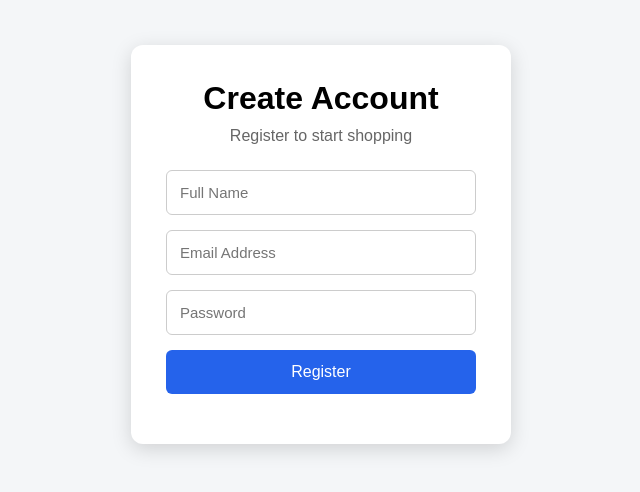
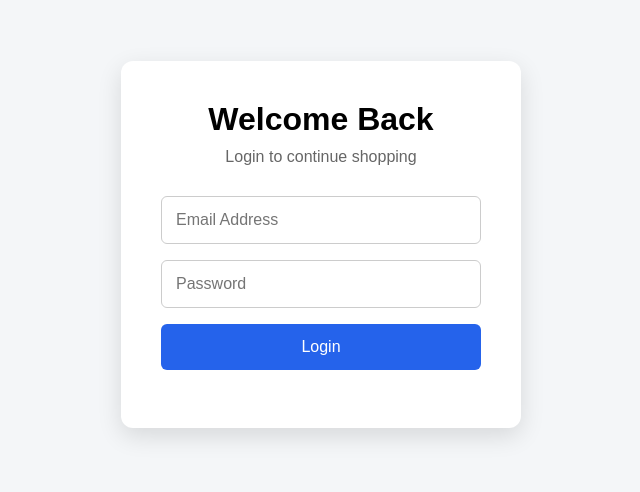
Before and after one commit to roobannetworker/online-shopping-agile-project, a plain HTML site: page index.html in a window 1280 px wide. Shown: the part 156-648 px from the top of the page, without its empty margins (319-959 px from the left). Drawn offline with Linux system fonts and the light colour scheme.

Commit message:
Implement PBI-02 user login

```diff
--- a/index.html
+++ b/index.html
@@ -3,28 +3,37 @@
 <head>
     <meta charset="UTF-8">
     <meta name="viewport" content="width=device-width, initial-scale=1.0">
-    <title>User Registration</title>
+    <title>User Login</title>
     <link rel="stylesheet" href="style.css">
 </head>
+
 <body>
 
-    <div class="container">
-        <div class="registration-box">
-            <h1>Create Account</h1>
-            <p>Register to start shopping</p>
+    <div class="login-container">
+        <h1>Welcome Back</h1>
+        <p>Login to continue shopping</p>
 
-            <form id="registrationForm">
-                <input type="text" id="name" placeholder="Full Name" required>
+        <form id="loginForm">
 
-                <input type="email" id="email" placeholder="Email Address" required>
+            <input
+                type="email"
+                id="email"
+                placeholder="Email Address"
+                required
+            >
 
-                <input type="password" id="password" placeholder="Password" required>
+            <input
+                type="password"
+                id="password"
+                placeholder="Password"
+                required
+            >
 
-                <button type="submit">Register</button>
+            <button type="submit">Login</button>
 
-                <p id="message"></p>
-            </form>
-        </div>
+            <p id="message"></p>
+
+        </form>
     </div>
 
     <script src="script.js"></script>
--- a/script.js
+++ b/script.js
@@ -1,15 +1,23 @@
-document.getElementById("registrationForm").addEventListener("submit", function(event) {
+const loginForm = document.getElementById("loginForm");
+const message = document.getElementById("message");
+
+loginForm.addEventListener("submit", function (event) {
     event.preventDefault();
 
-    const name = document.getElementById("name").value;
-    const email = document.getElementById("email").value;
+    const email = document.getElementById("email").value.trim();
     const password = document.getElementById("password").value;
-    const message = document.getElementById("message");
 
-    if (name && email && password) {
-        message.textContent = "Registration successful!";
+    if (email === "" || password === "") {
+        message.textContent = "Please enter email and password.";
+        message.style.color = "red";
+        return;
+    }
+
+    if (email === "user@example.com" && password === "123456") {
+        message.textContent = "Login successful!";
         message.style.color = "green";
-
-        document.getElementById("registrationForm").reset();
+    } else {
+        message.textContent = "Invalid email or password.";
+        message.style.color = "red";
     }
 });
--- a/style.css
+++ b/style.css
@@ -7,48 +7,42 @@
 body {
     font-family: Arial, sans-serif;
     background: #f4f6f8;
+    min-height: 100vh;
     display: flex;
     justify-content: center;
     align-items: center;
-    min-height: 100vh;
 }
 
-.container {
-    width: 100%;
-    max-width: 420px;
-    padding: 20px;
+.login-container {
+    width: 400px;
+    padding: 40px;
+    background: white;
+    border-radius: 12px;
+    box-shadow: 0 8px 25px rgba(0, 0, 0, 0.12);
+    text-align: center;
 }
 
-.registration-box {
-    background: white;
-    padding: 35px;
-    border-radius: 12px;
-    box-shadow: 0 5px 20px rgba(0, 0, 0, 0.15);
-}
-
-h1 {
-    text-align: center;
+.login-container h1 {
     margin-bottom: 10px;
 }
 
-.registration-box > p {
-    text-align: center;
+.login-container > p {
     color: #666;
-    margin-bottom: 25px;
+    margin-bottom: 30px;
 }
 
 input {
     width: 100%;
-    padding: 13px;
-    margin-bottom: 15px;
+    padding: 14px;
+    margin-bottom: 16px;
     border: 1px solid #ccc;
     border-radius: 6px;
-    font-size: 15px;
+    font-size: 16px;
 }
 
 button {
     width: 100%;
-    padding: 13px;
+    padding: 14px;
     border: none;
     border-radius: 6px;
     background: #2563eb;
@@ -62,7 +56,6 @@ button:hover {
 }
 
 #message {
-    text-align: center;
-    margin-top: 15px;
+    margin-top: 18px;
     font-weight: bold;
 }
```
